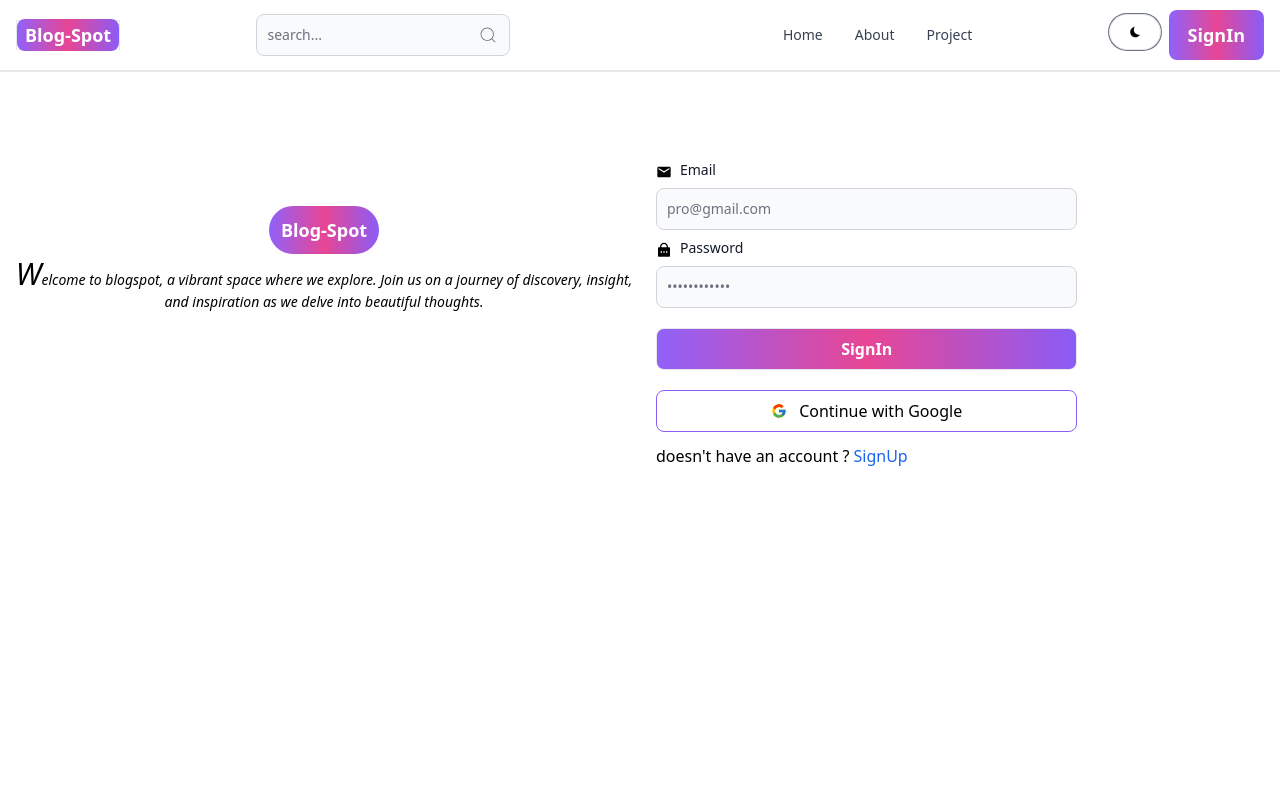
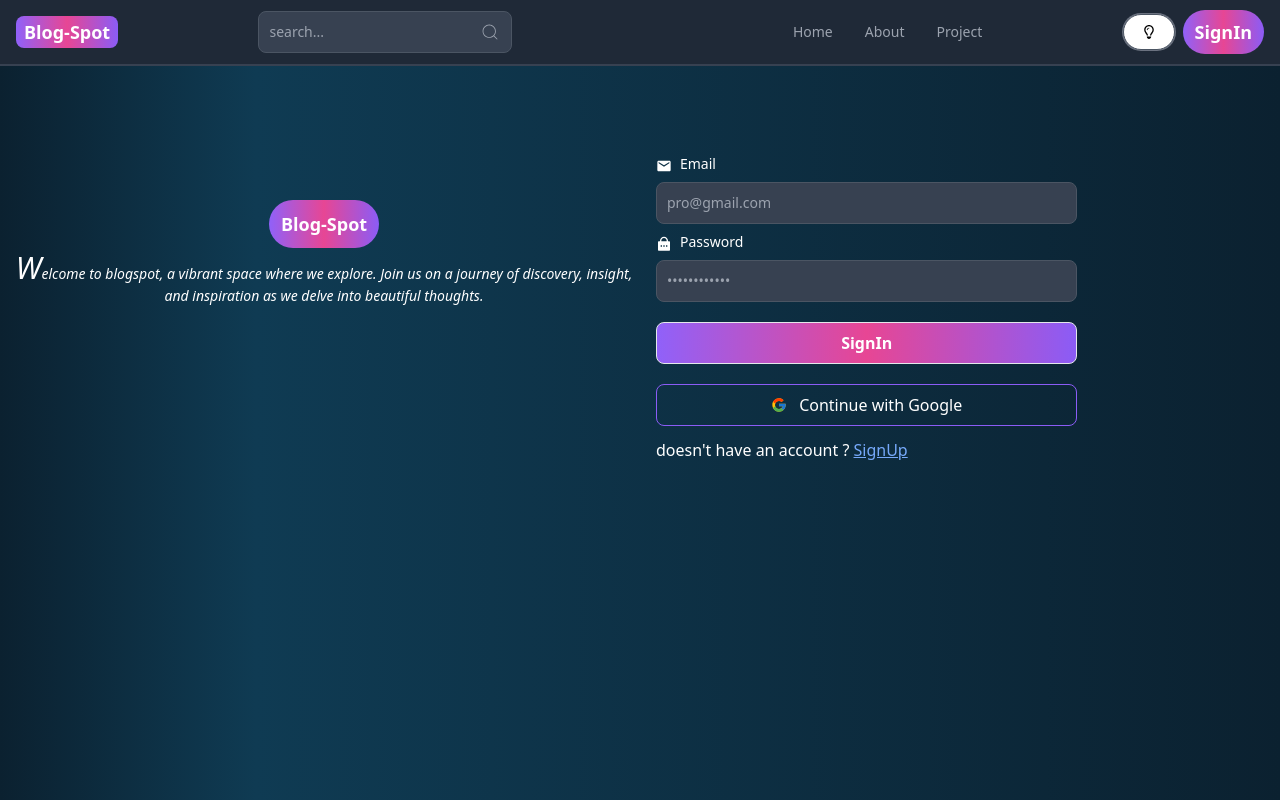
Before and after one commit to Protyay140/Thought-Plaza, a React (Vite) app in the folder client/: page /sign-in in a window 1280 px wide. Both pictures are taken after a click on the button 1134 px from the left and 32 px from the top of the page. Built offline with nearby package versions, Linux system fonts and the light colour scheme; no server answers.

Commit message:
dark mode added

```diff
--- a/client/src/components/Header.jsx
+++ b/client/src/components/Header.jsx
@@ -3,14 +3,19 @@
 import { Link, useLocation } from 'react-router-dom';
 import { CiSearch } from "react-icons/ci";
 import { IoIosMoon } from "react-icons/io";
-import { useSelector } from 'react-redux';
+import { FaRegLightbulb } from "react-icons/fa6";
+import { useDispatch, useSelector } from 'react-redux';
+import { toggleTheme } from '../redux/theme/themeSlice';
 const Header = () => {
     const path = useLocation().pathname;
+    const { theme } = useSelector(state => state.theme);
+    const dispatch = useDispatch();
+    console.log('theme : ', theme);
     const { currentUser } = useSelector(state => state.user);
     return (
         <div>
-            <Navbar className='border-b-2'>
-                <div className='logo border text-sm sm:text-lg dark:text-white'>
+            <Navbar className='border-b-2 '>
+                <div className='logo text-sm sm:text-lg dark:text-white'>
                     <Link to={'/'} className='text-white font-semibold rounded-lg py-1 px-2 bg-gradient-to-r from-purple-500 via-pink-500 to-violet-500'>Blog-Spot</Link>
                 </div>
                 <div className='search text-red-700 hidden lg:inline' >
@@ -25,14 +30,23 @@
                     </form>
                 </div>
                 <div>
-                    <Button className=' lg:hidden rounded-full hover:bg-red-400 focus:outline-none focus:ring-1 focus:ring-gray-500' color='gray'>
+                    <Button className='dark:bg-white lg:hidden rounded-full hover:bg-red-400 focus:outline-none focus:ring-1 focus:ring-gray-500' color='gray'>
                         <CiSearch className='text-black' />
                     </Button>
                 </div>
                 <div className='flex gap-2 md:order-2'>
                     <div className='theme'>
-                        <Button className='mt-1 rounded-full bg-white hover:bg-white focus:outline-none focus:ring-1 focus:ring-gray-500' color='gray'>
-                            <IoIosMoon className='text-black' />
+                        <Button onClick={() => {
+                            dispatch(toggleTheme());
+                        }} className='mt-1 rounded-full dark:bg-white dark:hover:bg-gray-100 bg-white focus:outline-none focus:ring-1 focus:ring-gray-500' color='gray'>
+                            {
+                                theme == 'dark' ? <>
+                                    <FaRegLightbulb className='text-black ' />
+                                </> : <>
+                                    <IoIosMoon className='text-black ' />
+                                </>
+                            }
+
                         </Button>
 
                     </div>
@@ -40,11 +54,12 @@
                         {
                             currentUser ? <>
                                 <Dropdown
-                                    arrowIcon = {false}
+                                    arrowIcon={false}
                                     inline
-                                    label = {
+                                    label={
                                         <Avatar
                                             img={currentUser.profileImage}
+                                            rounded
                                         />
                                     }
                                 >
@@ -55,9 +70,9 @@
                             </> :
                                 <>
                                     <Link to='/sign-in'>
-                                        <Button className='bg-gradient-to-r from-purple-500 via-pink-500 to-violet-500 hover:bg-gradient-to-r hover:from-purple-600 hover:via-pink-600 hover:to-violet-600 focus:outline-none focus:ring-1 focus:ring-gray-500'>
-                                            <span className='font-bold text-sm lg:text-lg'> SignIn</span>
-                                        </Button>
+                                        <button className='p-2 text-white rounded-full px-3 bg-gradient-to-r from-purple-500 via-pink-500 to-violet-500 hover:bg-gradient-to-r hover:from-purple-600 hover:via-pink-600 hover:to-violet-600 focus:outline-none focus:ring-1 focus:ring-gray-500'>
+                                            <span className='font-semibold text-sm lg:text-lg'> SignIn</span>
+                                        </button>
                                     </Link>
                                 </>
                         }
--- a/client/src/components/Oauth.jsx
+++ b/client/src/components/Oauth.jsx
@@ -39,7 +39,7 @@
 
     return (
         <div className=''>
-            <button onClick={handleGoogleClick} className=' mt-2 mb-3 border rounded-lg  text-center w-full py-2 px-3 border-violet-500 hover:bg-violet-100'>
+            <button onClick={handleGoogleClick} className='dark:hover:bg-[#4a044e] dark:text-white mt-2 mb-3 border rounded-lg  text-center w-full py-2 px-3 border-violet-500 hover:bg-violet-100'>
                 <div className='flex gap-3 justify-center'>
                     <div className='mt-1'>
                         <FcGoogle />
--- /dev/null
+++ b/client/src/components/ThemeProvider.jsx
@@ -0,0 +1,15 @@
+import React from 'react'
+import { useSelector } from 'react-redux'
+
+const ThemeProvider = ({ children }) => {
+    const { theme } = useSelector(state => state.theme);
+    return (
+        <div className={theme}>
+            <div className='bg-white dark:bg-gradient-to-r dark:from-[#0b2130] dark:via-[#0f3b53] dark:via-20% dark:to-[#0b2130] min-h-screen dark:text-white'>
+                {children}
+            </div>
+        </div>
+    )
+}
+
+export default ThemeProvider
--- a/client/src/main.jsx
+++ b/client/src/main.jsx
@@ -5,12 +5,15 @@
 import { persistor, store } from './redux/store.js'
 import { Provider } from 'react-redux'
 import { PersistGate } from 'redux-persist/integration/react'
+import ThemeProvider from './components/ThemeProvider.jsx'
 
 ReactDOM.createRoot(document.getElementById('root')).render(
   <React.StrictMode>
     <PersistGate loading={null} persistor={persistor}>
       <Provider store={store}>
-        <App />
+        <ThemeProvider>
+          <App />
+        </ThemeProvider>
       </Provider>
     </PersistGate>
   </React.StrictMode>,
--- a/client/src/pages/home.jsx
+++ b/client/src/pages/home.jsx
@@ -7,7 +7,7 @@
     console.log('currentUser : ',currentUser);
   })
   return (
-    <div>welcome to home mr. {currentUser?.username}</div>
+    <div className=''>welcome to home mr. {currentUser?.username}</div>
   )
 }
 
--- a/client/src/pages/signIn.jsx
+++ b/client/src/pages/signIn.jsx
@@ -151,7 +151,7 @@
           <Oauth />
           <p>
             doesn't have an account ? <button className='text-blue-600 hover:text-blue-800'>
-              <Link to='/sign-up'> SignUp </Link></button>
+              <Link className='underline dark:hover:text-blue-500 dark:text-blue-400' to='/sign-up'> SignUp </Link></button>
           </p>
           <div>
             {errorMessage &&
--- a/client/src/pages/signUp.jsx
+++ b/client/src/pages/signUp.jsx
@@ -156,7 +156,7 @@
           <Oauth />
           <p>
             already have an account ? <button className='text-blue-600 hover:text-blue-800'>
-              <Link to='/sign-in'> SignIn </Link></button>
+              <Link className='underline dark:hover:text-blue-500 dark:text-blue-400' to='/sign-in'> SignIn </Link></button>
           </p>
 
           <div>
--- a/client/src/redux/store.js
+++ b/client/src/redux/store.js
@@ -1,10 +1,12 @@
 import {combineReducers, configureStore} from '@reduxjs/toolkit'
 import userReducer from './user/userSlice'
+import themeReducer from './theme/themeSlice'
 import {persistReducer} from 'redux-persist'
 import storage from 'redux-persist/lib/storage'
 import persistStore from 'redux-persist/es/persistStore'
 
 const rootReducer = combineReducers({
+    theme : themeReducer,
     user : userReducer,
 })
 
--- /dev/null
+++ b/client/src/redux/theme/themeSlice.js
@@ -0,0 +1,18 @@
+import { createSlice } from "@reduxjs/toolkit";
+
+const initialState = {
+    theme : 'light'
+}
+
+export const themeSlice = createSlice({
+    name : 'theme',
+    initialState,
+    reducers : {
+        toggleTheme : (state)=>{
+            state.theme = state.theme == 'light'? 'dark' : 'light';
+        }
+    }
+})
+
+export const { toggleTheme} = themeSlice.actions;
+export default themeSlice.reducer;
```
